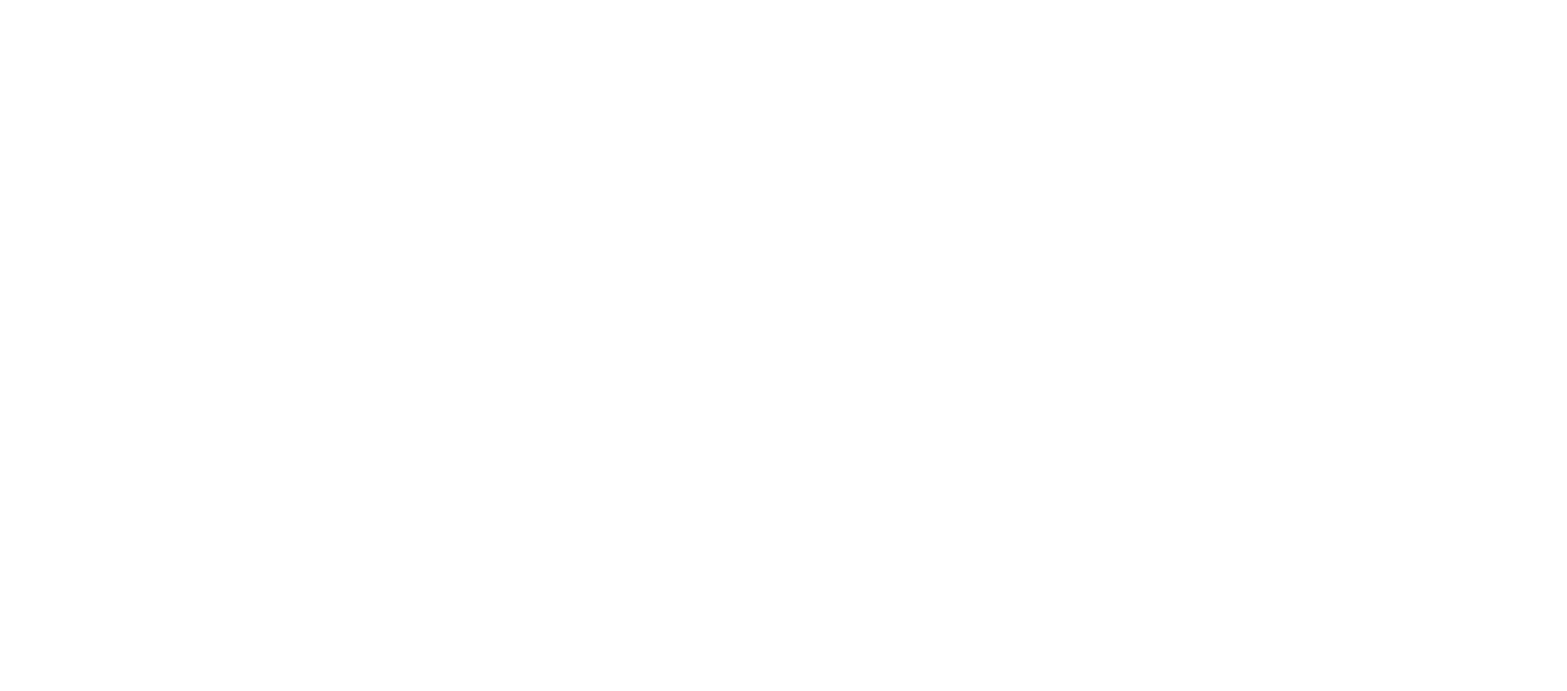
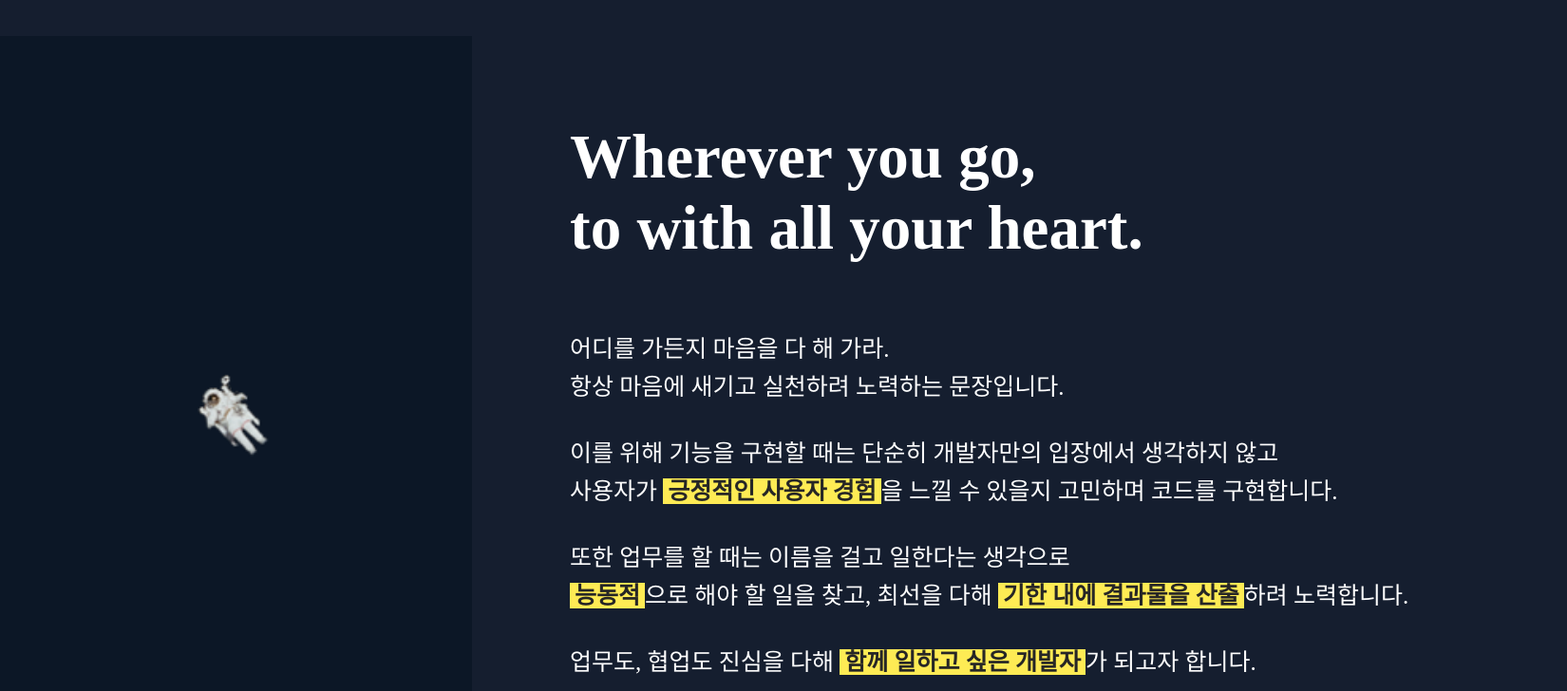
Before and after one commit to Olivia-Code-Storage/portfolio_2023, a React (Create React App) app: page / in a window 1280 px wide. Shown: the part 1060-1788 px from the top of the page at 95% size, 1650 px wide, since content can reach past the window. Before the commit the page ends 955 px from the top, so only its background shows below. Built offline with nearby package versions, Linux system fonts and the light colour scheme; a web font is replaced by a local one.

Commit message:
:lipstick: Add About UI

```diff
--- a/src/App.tsx
+++ b/src/App.tsx
@@ -1,10 +1,11 @@
 import { Layout } from './components/common'
-import { Intro } from './components'
+import { Intro, About } from './components'
 
 const App = () => {
   return (
     <Layout>
       <Intro />
+      <About />
     </Layout>
   )
 }
--- a/src/assets/index.ts
+++ b/src/assets/index.ts
@@ -1,4 +1,5 @@
 import background from './background.svg'
 import arrowDown from './arrowDown.png'
+import astronaut from './astronaut.png'
 
-export { background, arrowDown }
+export { background, arrowDown, astronaut }
--- /dev/null
+++ b/src/components/About.tsx
@@ -0,0 +1,101 @@
+import { styled } from 'styled-components'
+import { background, astronaut } from '../assets'
+
+const About = () => {
+  return (
+    <WrapAbout>
+      <SayingDiv>
+        <p>{'Wherever you go,\nto with all your heart.'}</p>
+      </SayingDiv>
+      <DescriptionDiv>
+        <p>{'어디를 가든지 마음을 다 해 가라.\n항상 마음에 새기고 실천하려 노력하는 문장입니다.'}</p>
+        <p>
+          {'이를 위해 기능을 구현할 때는 단순히 개발자만의 입장에서 생각하지 않고\n사용자가 '}
+          <strong>{'긍정적인 사용자 경험'}</strong>
+          {'을 느낄 수 있을지 고민하며 코드를 구현합니다.'}
+        </p>
+        <p>
+          {'또한 업무를 할 때는 이름을 걸고 일한다는 생각으로\n'}
+          <strong>{'능동적'}</strong>
+          {'으로 해야 할 일을 찾고, 최선을 다해 '}
+          <strong>{'기한 내에 결과물을 산출'}</strong>
+          {'하려 노력합니다.'}
+        </p>
+        <p>
+          {'업무도, 협업도 진심을 다해 '}
+          <strong>{'함께 일하고 싶은 개발자'}</strong>
+          {'가 되고자 합니다.'}
+        </p>
+      </DescriptionDiv>
+    </WrapAbout>
+  )
+}
+
+export default About
+
+const WrapAbout = styled.section`
+  margin: 0 -250px;
+  display: flex;
+  flex-direction: column;
+  justify-content: center;
+  background-color: ${({ theme }) => theme.kon};
+  p {
+    margin-left: 850px;
+    white-space: pre-line;
+  }
+  p > strong {
+    padding: 0 5px;
+    font-weight: 600;
+    background-color: ${({ theme }) => theme.xy};
+    color: ${({ theme }) => theme.nero};
+  }
+  &::before,
+  &::after {
+    content: '';
+    width: 500px;
+    height: 700px;
+    position: absolute;
+    top: 15%;
+    left: 13%;
+  }
+  &::before {
+    background-image: url(${background});
+  }
+  &::after {
+    background: url(${astronaut}) center center no-repeat;
+    background-size: 90px;
+    animation: moving 15s linear infinite;
+    @keyframes moving {
+      0%,
+      100% {
+        top: 5%;
+      }
+      25%,
+      75% {
+        top: 15%;
+      }
+      50% {
+        top: 25%;
+      }
+    }
+  }
+`
+
+const SayingDiv = styled.div`
+  padding-top: 100px;
+  p {
+    font-size: 65px;
+    font-weight: 800;
+  }
+`
+
+const DescriptionDiv = styled.div`
+  padding-top: 70px;
+  display: flex;
+  flex-direction: column;
+  gap: 30px;
+  p {
+    font-size: 25px;
+    line-height: 40px;
+  }
+`
--- a/src/components/index.ts
+++ b/src/components/index.ts
@@ -1,3 +1,4 @@
 import Intro from './Intro'
+import About from './About'
 
-export { Intro }
+export { Intro, About }
```
Also changed, not shown: src/assets/astronaut.png (added).
